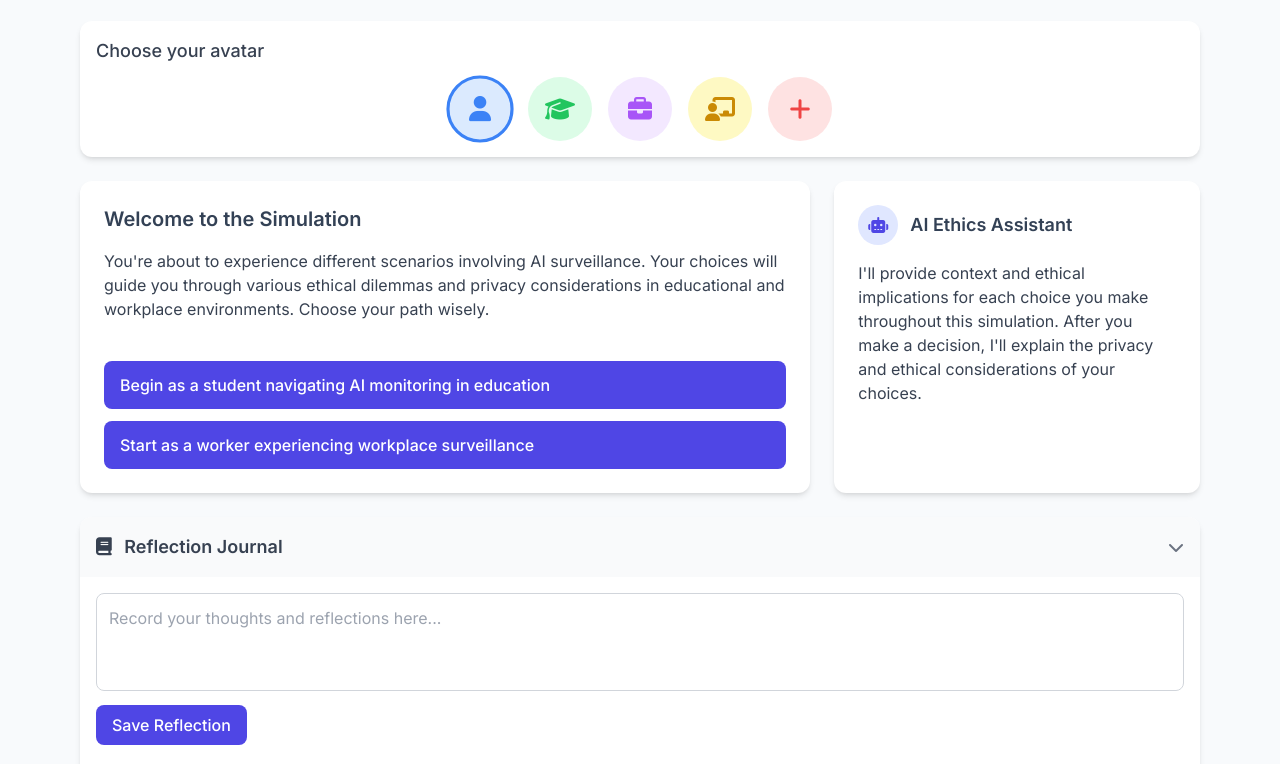
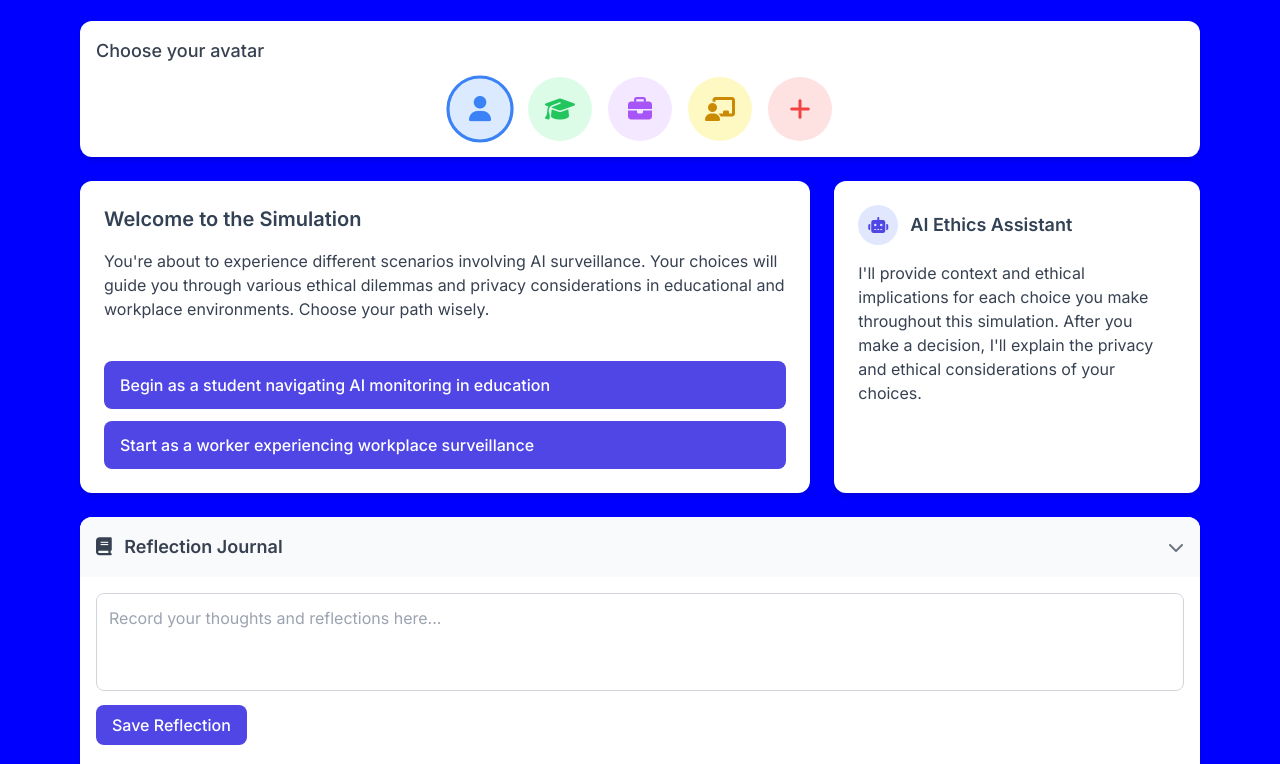
Before and after one commit to cyu60/vibe-coding-demo, a plain HTML site: page index.html in a window 1280 px wide. Shown: the part 103-867 px from the top of the page. Drawn offline with nearby package versions, Linux system fonts and the light colour scheme.

Commit message:
Change background color to blue

```diff
--- a/index.html
+++ b/index.html
@@ -18,7 +18,7 @@
     <style id="app-style">
       body {
         font-family: "Inter", sans-serif;
-        background-color: #f8fafc;
+        background-color: blue;
         color: #334155;
       }
 
```
